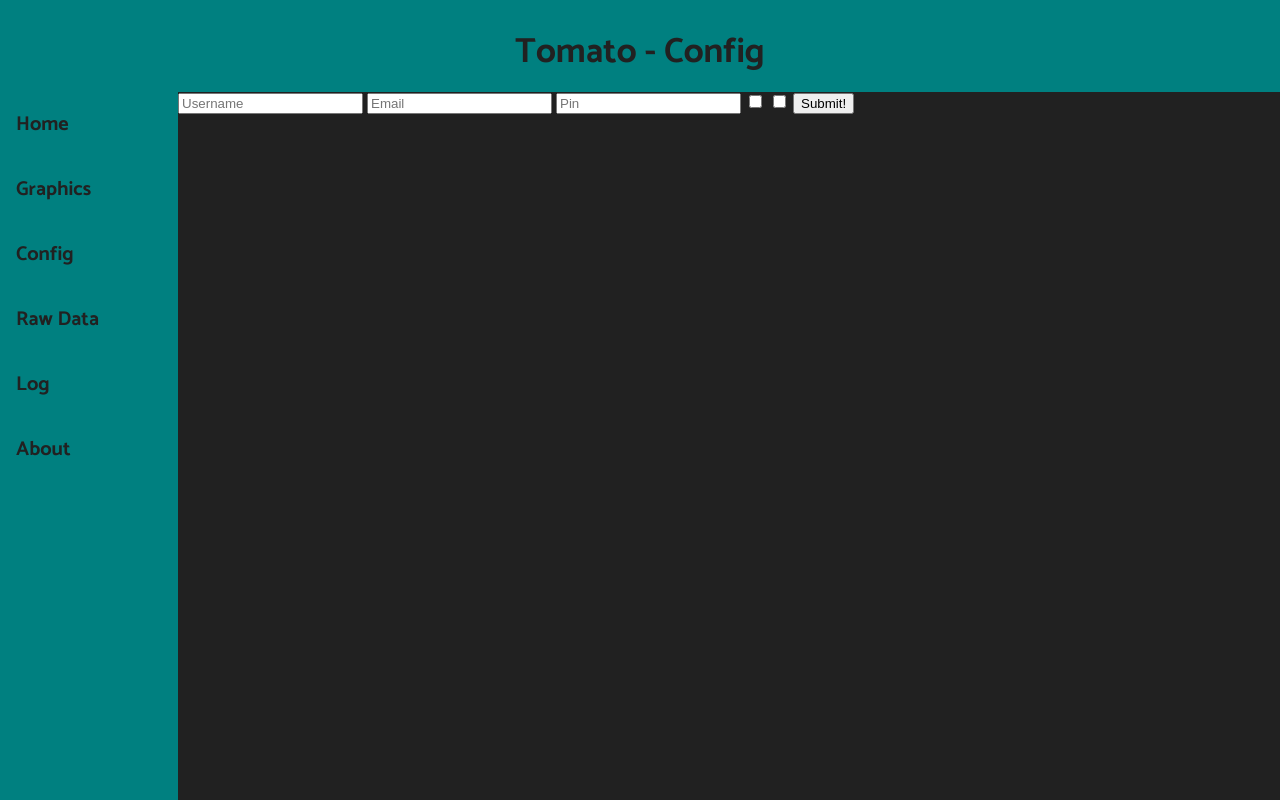
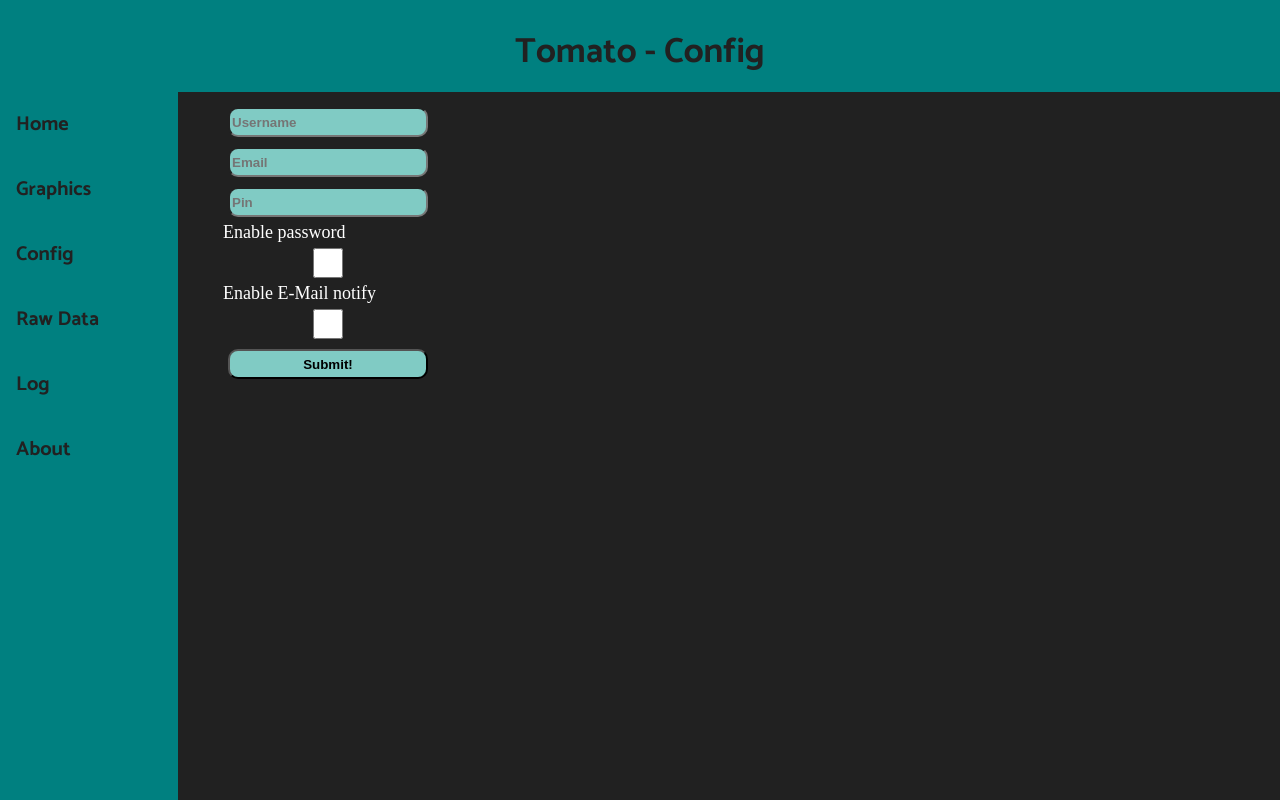
Before and after one commit to Bmbus/PiStation, a Flask app: page /config in a window 1280 px wide. Run offline with Flask 2, Linux system fonts and the light colour scheme.

Commit message:
:lipstick: init config form

```diff
--- /dev/null
+++ b/static/config.css
@@ -0,0 +1,27 @@
+form {
+    margin: 10px;
+    display: block;
+    position: relative;
+    padding-left: 35px;
+    margin-bottom: 12px;
+    cursor: pointer;
+    font-size: 22px;
+    -webkit-user-select: none;
+    -moz-user-select: none;
+    -ms-user-select: none;
+    user-select: none;
+}
+
+form label {
+    color: white;
+    font-size: 18px;
+}
+
+form input {
+    border-radius: 10px;
+    width: 200px;
+    height: 30px;
+    margin: 5px;
+    background-color: #80CBC4;
+    font-weight: bold;
+}
--- a/templates/config.html
+++ b/templates/config.html
@@ -2,12 +2,14 @@
 
 {% extends "layout.html" %}
 {% block content %}
-<form action="">
-    <input type="text" placeholder="Username">
-    <input type="text" placeholder="Email">
-    <input type="text" name="" id="" placeholder="Pin">
-    <input type="checkbox" placeholder="Set password">
-    <input type="checkbox" name="" id="" placeholder="Set email notify">
+<form action="/config/update", method="post">
+    <input type="text" placeholder="Username" name="username" id="username"><br>
+    <input type="text" placeholder="Email" name="email" id="email"><br>
+    <input type="text" name="pin" id="pin" placeholder="Pin"><br>
+    <label for="set_password">Enable password</label><br>
+    <input type="checkbox" placeholder="Set password" name="set_password" id="set_password"><br>
+    <label for="email_notidy">Enable E-Mail notify</label><br>
+    <input type="checkbox" name="email_notify" id="email_notify" placeholder="Set email notify"><br>
     <input type="submit" value="Submit!">
 </form>
 {% endblock content %}
```
